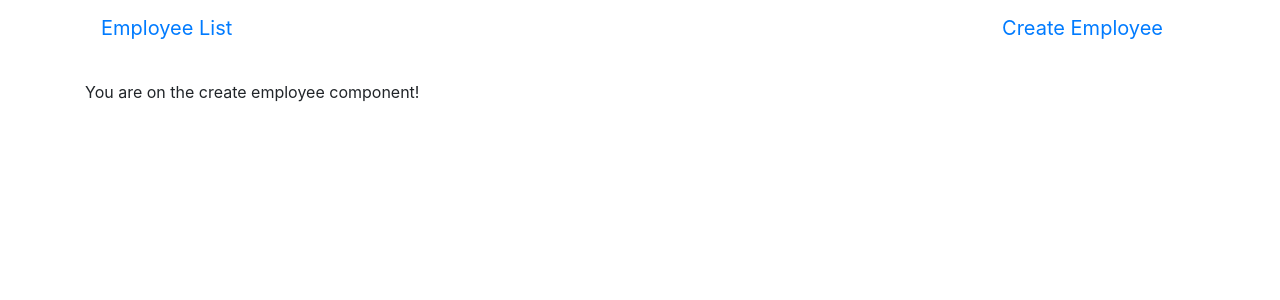
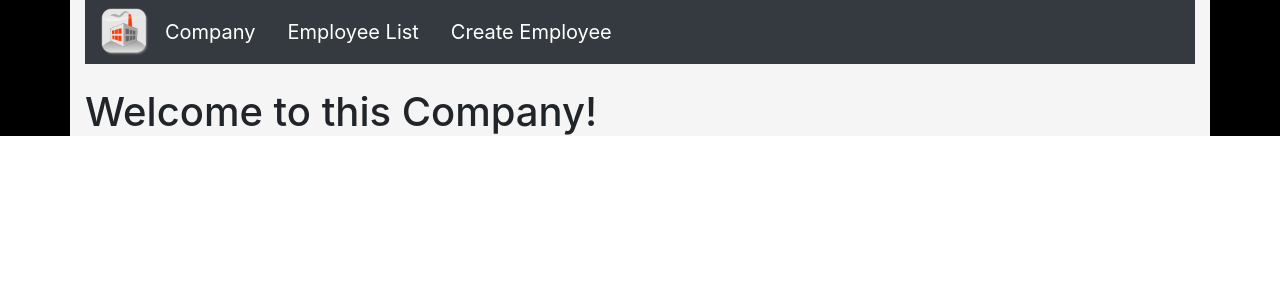
Before and after one commit to patches9119/employee-directory, a React (Create React App) app: page / in a window 1280 px wide. Shown: the top 300 px of the page. Built offline with nearby package versions, Linux system fonts and the light colour scheme.

Commit message:
added some more functionality and a main page and some css to navbar

```diff
--- a/src/App.css
+++ b/src/App.css
@@ -1,5 +1,7 @@
 .App {
   text-align: center;
+  background-color: black;
+  min-height: 100%;
 }
 
 .App-logo {
@@ -13,7 +15,7 @@
   }
 }
 
-.App-header {
+.nav {
   background-color: #282c34;
   min-height: 100vh;
   display: flex;
@@ -36,3 +38,8 @@
     transform: rotate(360deg);
   }
 }
+
+.navbar-brand {
+  font-size: larger;
+  margin-left: 1rem;
+}
--- a/src/App.js
+++ b/src/App.js
@@ -4,8 +4,9 @@ import 'bootstrap/dist/css/bootstrap.min.css';
 
 import Navbar from './components/navbar.component.js';
 import EmployeeList from './components/employee-list.component.js';
-import ViewEmployee from './components/view-employee.component.js';
+// import ViewEmployee from './components/view-employee.component.js';
 import CreateEmployee from './components/create-employee.component.js';
+import HomePage from './components/home-page.componont.js';
 
 function App() {
   return (
@@ -13,10 +14,10 @@ function App() {
     <div class="container">
       <Navbar />
       <br/>
+      <Route path= '/' exact component = {HomePage} />
       <Route path = '/api/employee' exact component = {EmployeeList} />
-      <Route path = '/api/employee/:id' exact component = {ViewEmployee} />
-      <CreateEmployee />
-      {/* <Route path = '/api/add' exact component = {CreateEmployee} /> */}
+      {/* <Route path = '/api/employee/:id' exact component = {ViewEmployee} /> */}
+      <Route path = '/api/add' exact component = {CreateEmployee} />
     </div>
     </Router>
   );
--- a/src/components/employee-list.component.js
+++ b/src/components/employee-list.component.js
@@ -1,4 +1,5 @@
 import React, { Component } from 'react';
+// import ViewEmployee from './components/view-employee.component.js';
 
 export default class EmployeeList extends Component {
     render() {
@@ -6,6 +7,7 @@ export default class EmployeeList extends Component {
             <div>
                 <p>You are on the employee list component!</p>
             </div>
+            // <ViewEmployee />
         )
     }
 }
--- /dev/null
+++ b/src/components/home-page.componont.js
@@ -0,0 +1,11 @@
+import React, { Component } from 'react';
+
+export default class HomePage extends Component {
+    render() {
+        return (
+            <div>
+                <h1>Welcome to this Company!</h1>
+            </div>
+        )
+    }
+}
--- a/src/components/navbar.component.js
+++ b/src/components/navbar.component.js
@@ -1,10 +1,13 @@
 import React, { Component } from 'react';
 import { Link } from 'react-router-dom';
+import company from '../assets/company.png';
 
 export default class Navbar extends Component {
     render() {
         return (
-            <nav className="navbar">
+            <nav className="navbar navbar-dark bg-dark navbar-expand-lg">
+                <a href="#top"><img src={company} title="company"/></a>
+                <Link to='/' className="navbar-brand"> Company</Link>
                 <Link to="/api/employee" className='navbar-brand'>Employee List</Link>
                 <Link to="/api/add" className='navbar-brand'>Create Employee</Link>
             </nav>
--- a/src/components/view-employee.component.js
+++ b/src/components/view-employee.component.js
@@ -1,11 +1,12 @@
-import React, { Component } from 'react';
+// import React, { Component } from 'react';
+// import EmployeeList from './components/employee-list.component.js';
 
-export default class ViewEmployee extends Component {
-    render() {
-        return (
-            <div>
-                <p>You are on the view employee component!</p>
-            </div>
-        )
-    }
-}
+// export default class ViewEmployee extends EmployeeList {
+//     render() {
+//         return (
+//             <div>
+//                 <p>You are on the view employee component!</p>
+//             </div>
+//         )
+//     }
+// }
--- a/src/index.css
+++ b/src/index.css
@@ -1,5 +1,8 @@
 body {
   margin: 0;
+  height: 100%;
+  width: 100%;
+  min-height: 100%;
   font-family: -apple-system, BlinkMacSystemFont, 'Segoe UI', 'Roboto', 'Oxygen',
     'Ubuntu', 'Cantarell', 'Fira Sans', 'Droid Sans', 'Helvetica Neue',
     sans-serif;
@@ -11,3 +14,23 @@ code {
   font-family: source-code-pro, Menlo, Monaco, Consolas, 'Courier New',
     monospace;
 }
+
+img {
+  max-width: 3rem;
+  height: auto;
+}
+
+#root {
+  background-color: black;
+  min-height: 100%;
+}
+
+.container {
+  position: relative;
+  width: 100%;
+  height: 100%;
+  min-height: 100%;
+  z-index: 10;
+  background-color: whitesmoke;
+  min-height: 100%;
+}
```
Also changed, not shown: src/assets/company.png (added).
